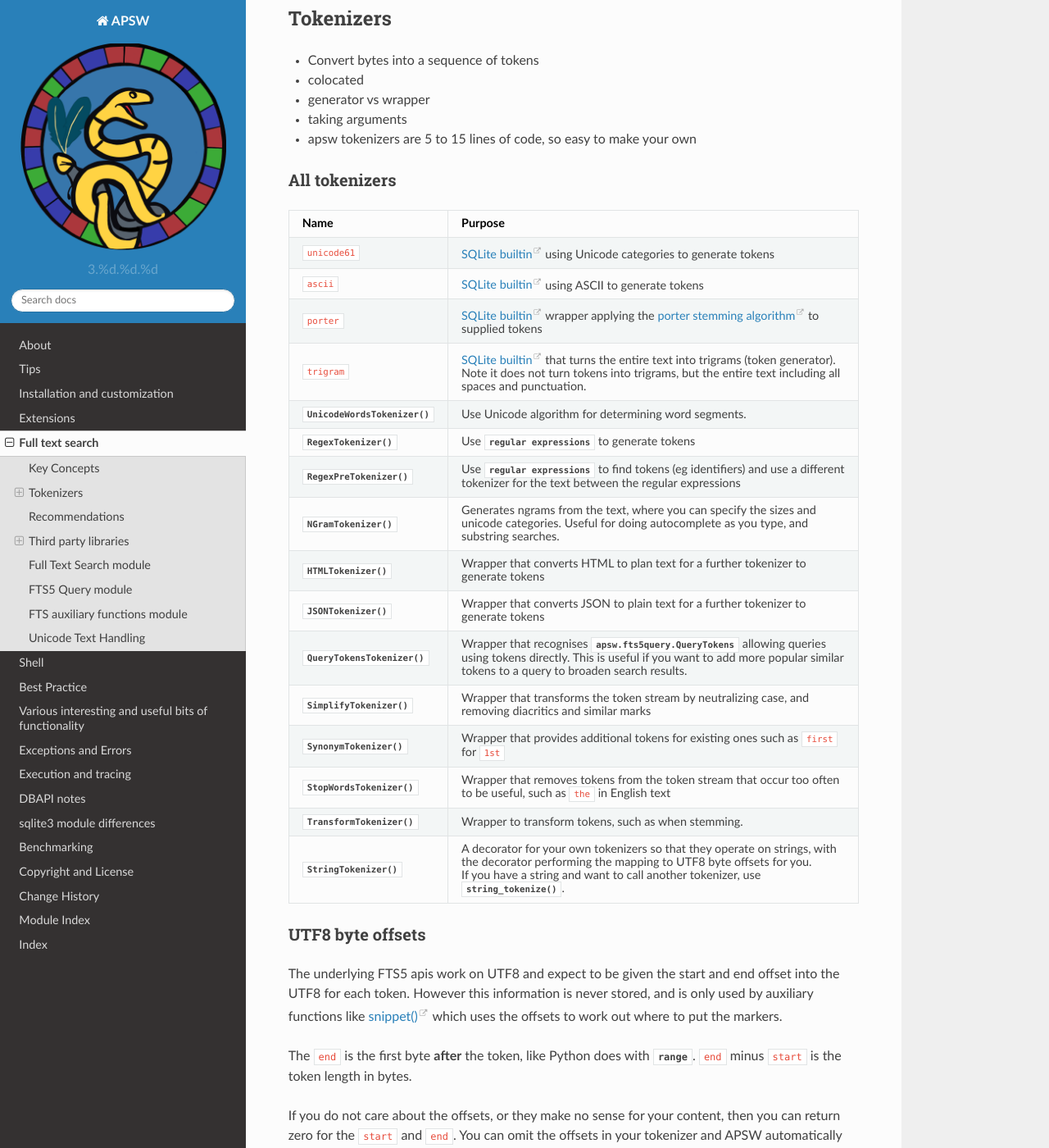
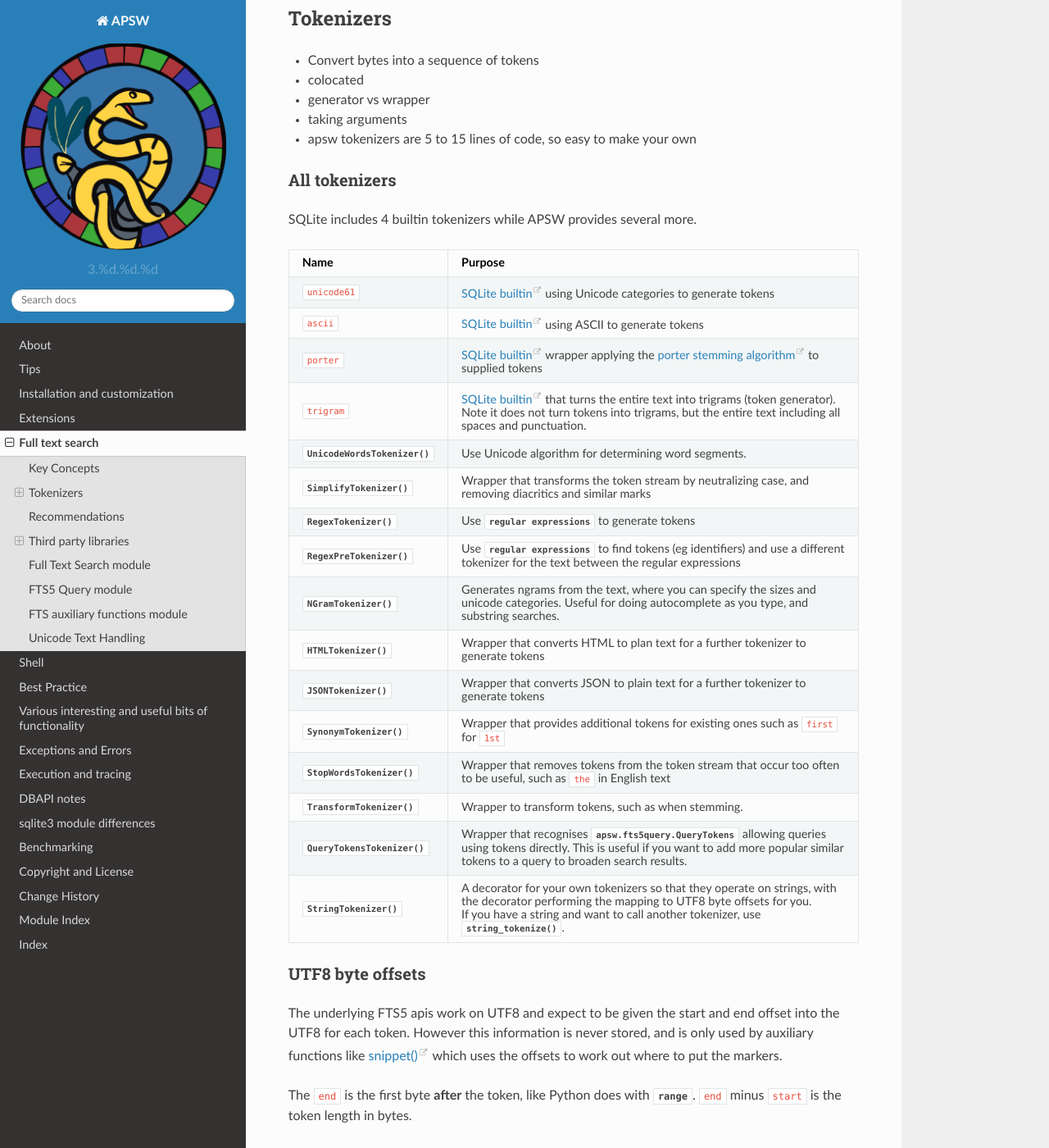
Before and after one commit to rogerbinns/apsw, a Sphinx documentation site: the page built from doc/textsearch.rst, in a window 1280 px wide and 1400 px high, scrolled down 2355 px. Shown: the whole window at 82% size. Built offline with Sphinx 7.4.7 and the Read the Docs theme 2.0.0, drawn with Linux system fonts in a browser that asks for light colours; pages that are not in the unit, such as notebooks, are missing from menus; the version number is read from the project's files by our own code; some of the changed lines change nothing that is shown; some of the changed text lies outside the part shown.

Commit message:
Doc tweaks

```diff
--- a/doc/textsearch.rst
+++ b/doc/textsearch.rst
@@ -138,6 +138,8 @@ Tokenizers
 All tokenizers
 --------------
 
+SQLite includes 4 builtin tokenizers while APSW provides several more.
+
 .. list-table::
   :header-rows: 1
   :widths: auto
@@ -165,6 +167,9 @@ All tokenizers
       including all spaces and punctuation.
   * - :func:`UnicodeWordsTokenizer`
     - Use Unicode algorithm for determining word segments.
+  * - :func:`SimplifyTokenizer`
+    - Wrapper that transforms the token stream by neutralizing case,
+      and removing diacritics and similar marks
   * - :func:`RegexTokenizer`
     - Use :mod:`regular expressions <re>` to generate tokens
   * - :func:`RegexPreTokenizer`
@@ -181,14 +186,6 @@ All tokenizers
   * - :func:`JSONTokenizer`
     - Wrapper that converts JSON to plain text for a further tokenizer
       to generate tokens
-  * - :func:`QueryTokensTokenizer`
-    - Wrapper that recognises :class:`apsw.fts5query.QueryTokens`
-      allowing queries using tokens directly.  This is useful if you
-      want to add more popular similar tokens to a query to broaden
-      search results.
-  * - :func:`SimplifyTokenizer`
-    - Wrapper that transforms the token stream by neutralizing case,
-      and removing diacritics and similar marks
   * - :func:`SynonymTokenizer`
     - Wrapper that provides additional tokens for existing ones such
       as ``first`` for ``1st``
@@ -197,6 +194,11 @@ All tokenizers
       often to be useful, such as ``the`` in English text
   * - :func:`TransformTokenizer`
     - Wrapper to transform tokens, such as when stemming.
+  * - :func:`QueryTokensTokenizer`
+    - Wrapper that recognises :class:`apsw.fts5query.QueryTokens`
+      allowing queries using tokens directly.  This is useful if you
+      want to add more popular similar tokens to a query to broaden
+      search results.
   * - :func:`StringTokenizer`
     - A decorator for your own tokenizers so that they operate on
       strings, with the decorator performing the mapping to UTF8 byte
@@ -339,12 +341,13 @@ text into ascii text that sounds approximately similar::
 
   connection.register_fts5_tokenizer("unidecode", transform)
 
-.. include:: fts.rst
-
 Full Text Search module
 =======================
 
-Provided by the :mod:`apsw.fts` module.
+Provided by the :mod:`apsw.fts` module.  This includes
+:class:`FTS5Table` for creating and working with FTS5 tables in a
+Pythonic way, numerous :ref:`tokenizers <all_tokenizers>`, and related
+functionality.
 
 .. automodule:: apsw.fts
     :synopsis: Helpers for working with full text search
@@ -382,3 +385,5 @@ Provided by the :mod:`apsw.unicode` module.
     :members:
     :undoc-members:
     :member-order: bysource
+
+.. include:: fts.rst
```
